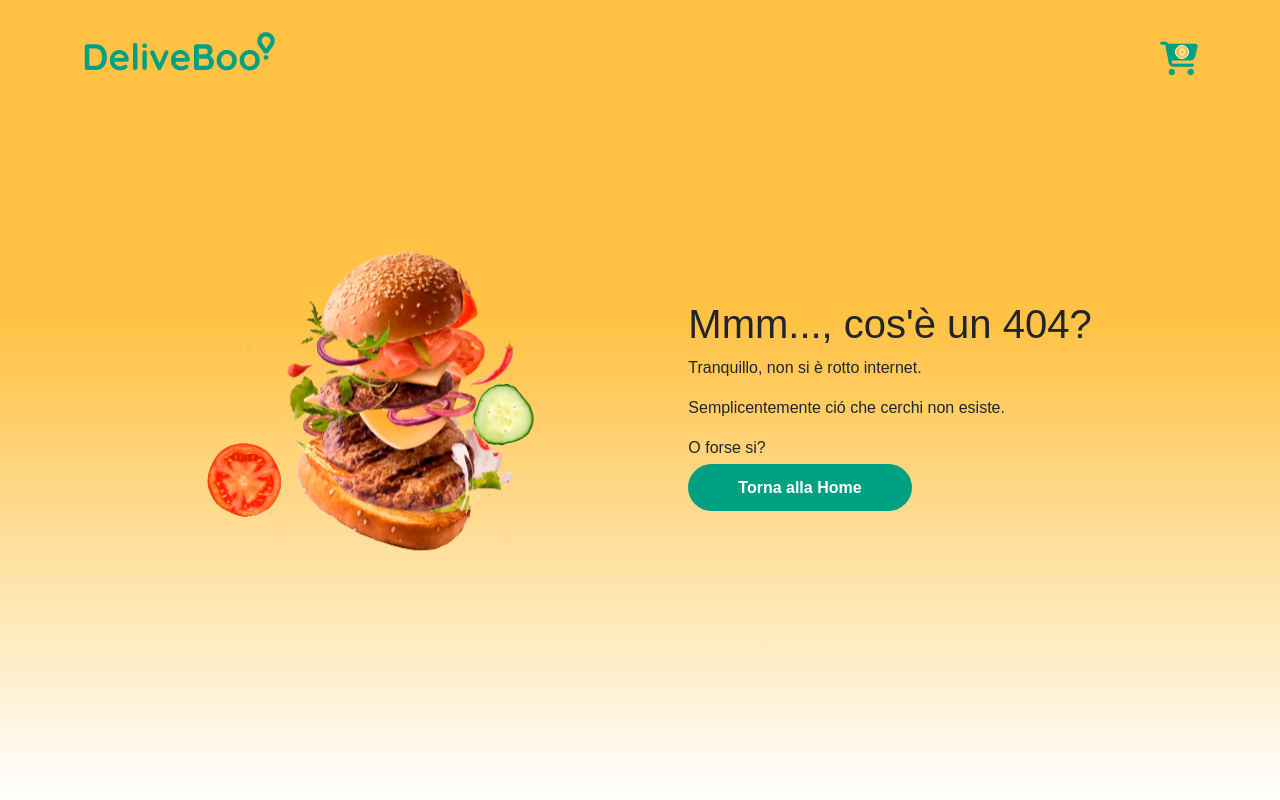
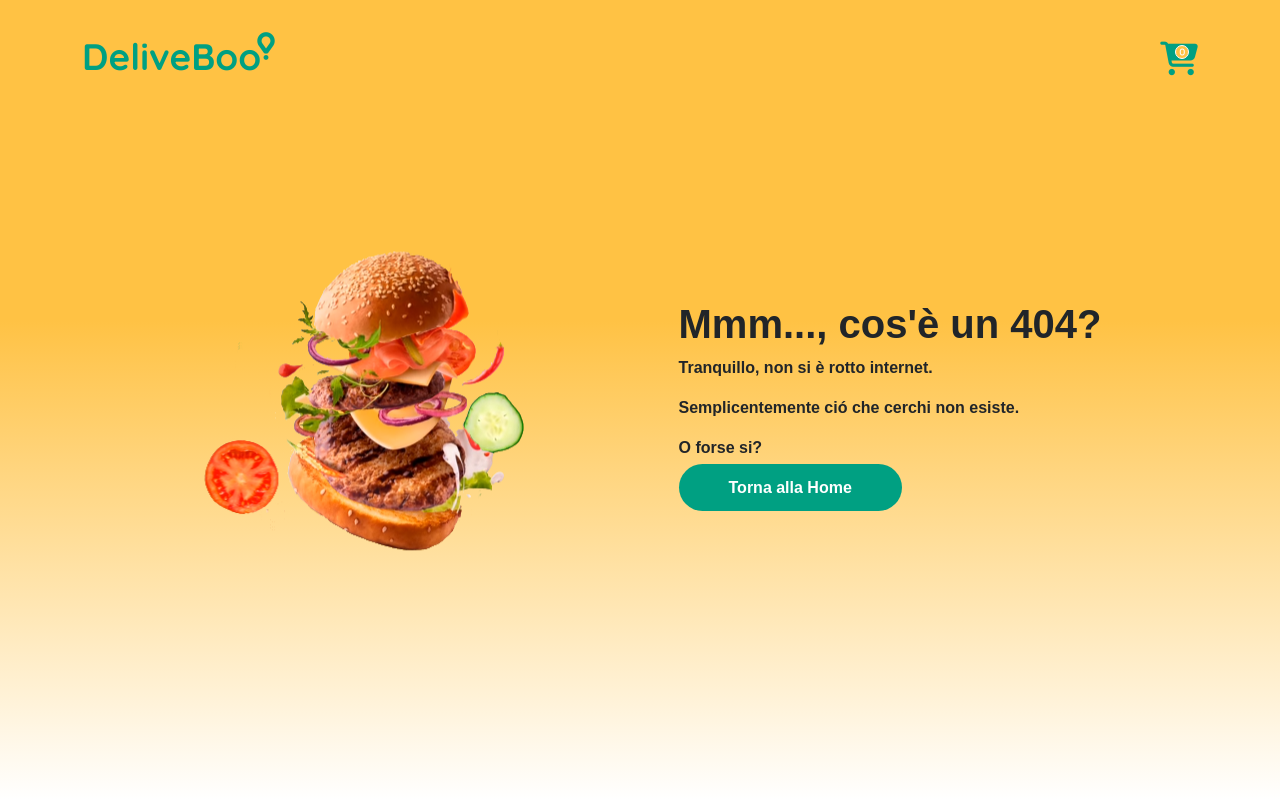
Before and after one commit to BiagioCaputo/vue-deliveboo, a Vue app: page /not-found in a window 1280 px wide. Shown: the top 800 px of the page. Built offline with nearby package versions, Linux system fonts and the light colour scheme.

Commit message:
fixed pomodoro animation bug

```diff
--- a/src/assets/pages/NotFoundPage.vue
+++ b/src/assets/pages/NotFoundPage.vue
@@ -37,6 +37,14 @@ export default {
 main {
     background-image: linear-gradient(#FFC244 40%, white);
 
+}
+
+h1 {
+    font-weight: bolder;
+}
+
+p {
+    font-weight: bold;
 }
 
 .container-fluid {
@@ -172,7 +180,7 @@ main {
         }
 
         50% {
-            transform: translate(-10px, -5px);
+            transform: translate(-12px, 15px);
 
         }
 
@@ -188,7 +196,7 @@ main {
         }
 
         50% {
-            transform: translateY(-15px, -5px);
+            transform: translate(15px, -7px);
 
         }
 
```
